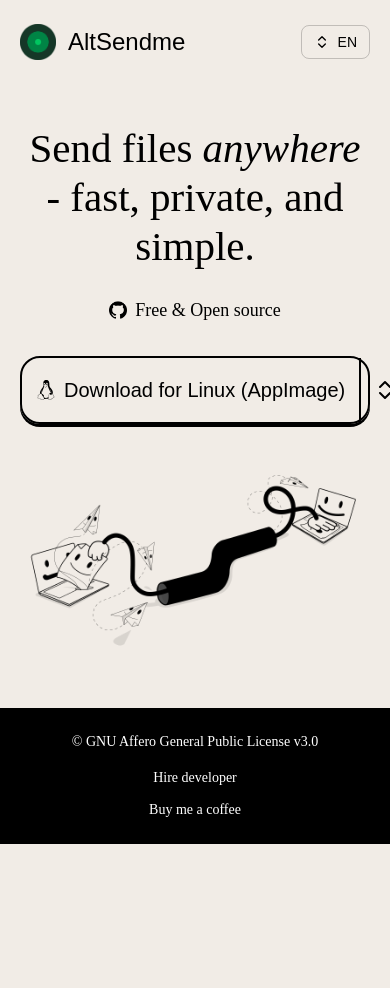
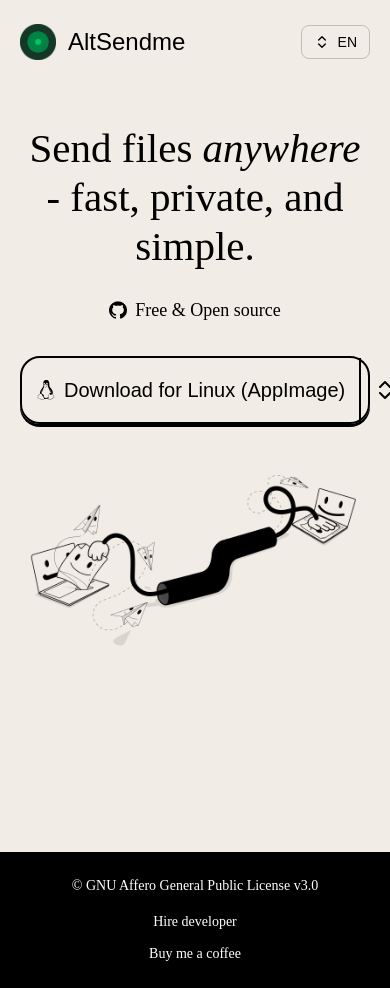
Before and after one commit to tonyantony300/Altsendme-website, a Next.js app: page /en in a window 390 px wide. Before the commit the page ends 852 px from the top, so only its background shows below. Built offline with nearby package versions, Linux system fonts and the light colour scheme; a web font is replaced by a local one.

Commit message:
update: mobile footer & analytics

```diff
--- a/package.json
+++ b/package.json
@@ -1,6 +1,6 @@
 {
-  "name": "my-app",
-  "version": "0.1.0",
+  "name": "AltSendme",
+  "version": "0.2.0",
   "private": true,
   "scripts": {
     "dev": "next dev",
--- a/src/app/[locale]/layout.js
+++ b/src/app/[locale]/layout.js
@@ -2,7 +2,7 @@
 import { getMessages, getTranslations } from 'next-intl/server';
 import { notFound } from 'next/navigation';
 import { Geist, Geist_Mono, Federo } from "next/font/google";
-import { Analytics } from '@vercel/analytics/react';
+import { Analytics } from '@vercel/analytics/next';
 import { routing } from '@/i18n/routing';
 import StructuredData from './StructuredData';
 import '../globals.css';
--- a/src/app/[locale]/page.js
+++ b/src/app/[locale]/page.js
@@ -138,7 +138,7 @@
           </a>
         </div>
 
-        <div className="w-full max-w-[460px] flex flex-col items-center">
+        <div className="w-full max-w-[460px] lg:max-w-[660px] flex flex-col items-center">
           {/* Download Button */}
           <div className="relative w-full rounded-[20px] lg:w-auto download-container mb-8">
             {/* Button Group */}
@@ -227,7 +227,7 @@
         </div>
       </main>
 
-      <footer className="bg-footer-bg text-footer-text w-full py-6 px-5 fixed bottom-0 left-0 right-0 z-10 md:py-8 md:px-10 lg:px-[60px]">
+      <footer className="bg-footer-bg text-footer-text w-full py-6 px-5 md:fixed md:bottom-0 md:left-0 md:right-0 md:z-10 md:py-8 md:px-10 lg:px-[60px]">
         <div className="flex flex-col items-center gap-4 max-w-[1200px] mx-auto md:flex-row md:justify-between md:items-center md:gap-0">
           <p className="font-fanwood-text text-sm text-center md:text-left">{t('common.license')}</p>
           <div className="flex flex-col items-center gap-3 md:flex-row md:gap-6 md:items-center">
```
